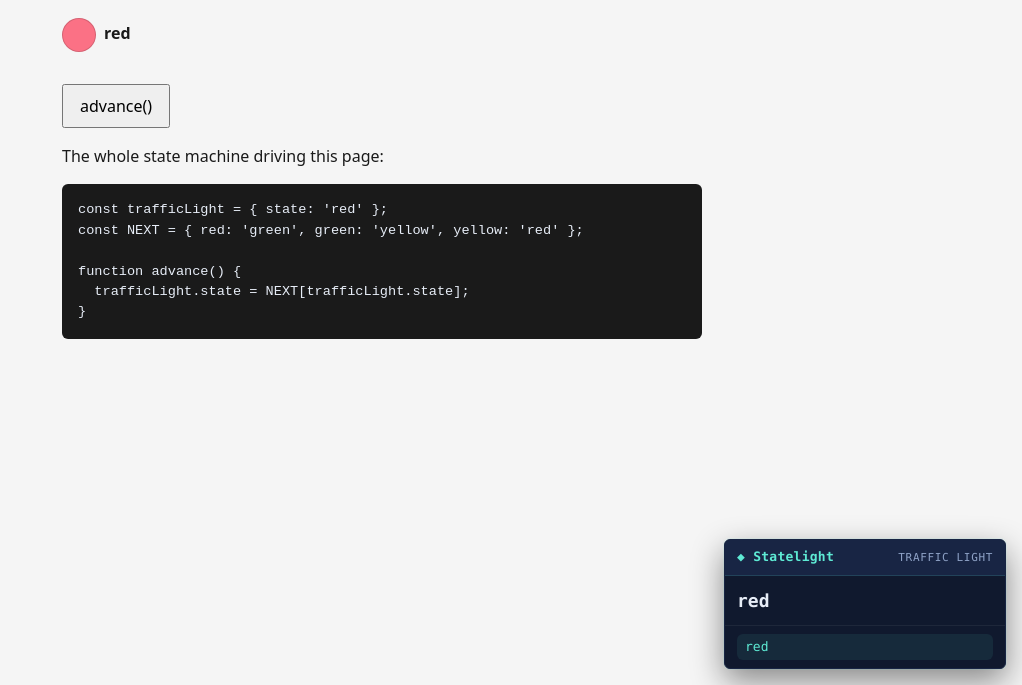
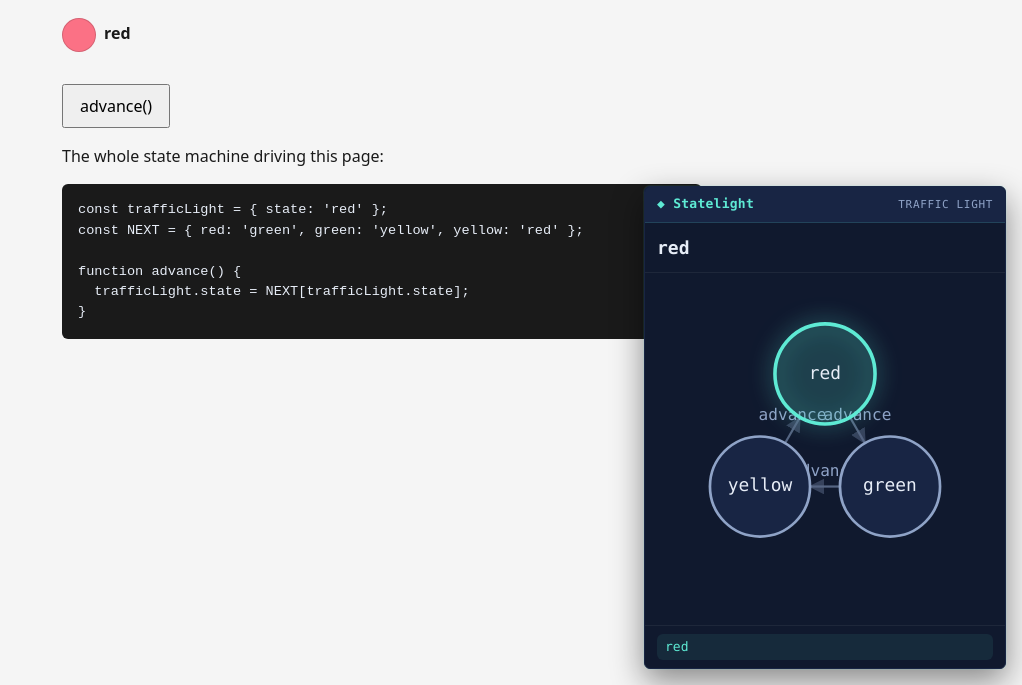
Before and after one commit to ctkrug/statelight, a website: page examples/traffic-light.html in a window 1280 px wide. Shown: the part 115-800 px from the top of the page, without its empty margins (258-1280 px from the left). Drawn offline with Linux system fonts and the light colour scheme.

Commit message:
docs(examples): pass a transitions map in the traffic-light demo
Upgrades the existing example from the trail-only view to the full
wow-moment graph, since it already has the natural 3-state cycle to
show it off.

```diff
--- a/examples/traffic-light.html
+++ b/examples/traffic-light.html
@@ -62,7 +62,15 @@
         trafficLight.state = NEXT[trafficLight.state];
       }
 
-      attach(trafficLight, { label: 'traffic light', eventName: 'advance' });
+      attach(trafficLight, {
+        label: 'traffic light',
+        eventName: 'advance',
+        transitions: {
+          red: { advance: 'green' },
+          green: { advance: 'yellow' },
+          yellow: { advance: 'red' }
+        }
+      });
 
       const lightEl = document.getElementById('light');
       const labelEl = document.getElementById('label');
```
